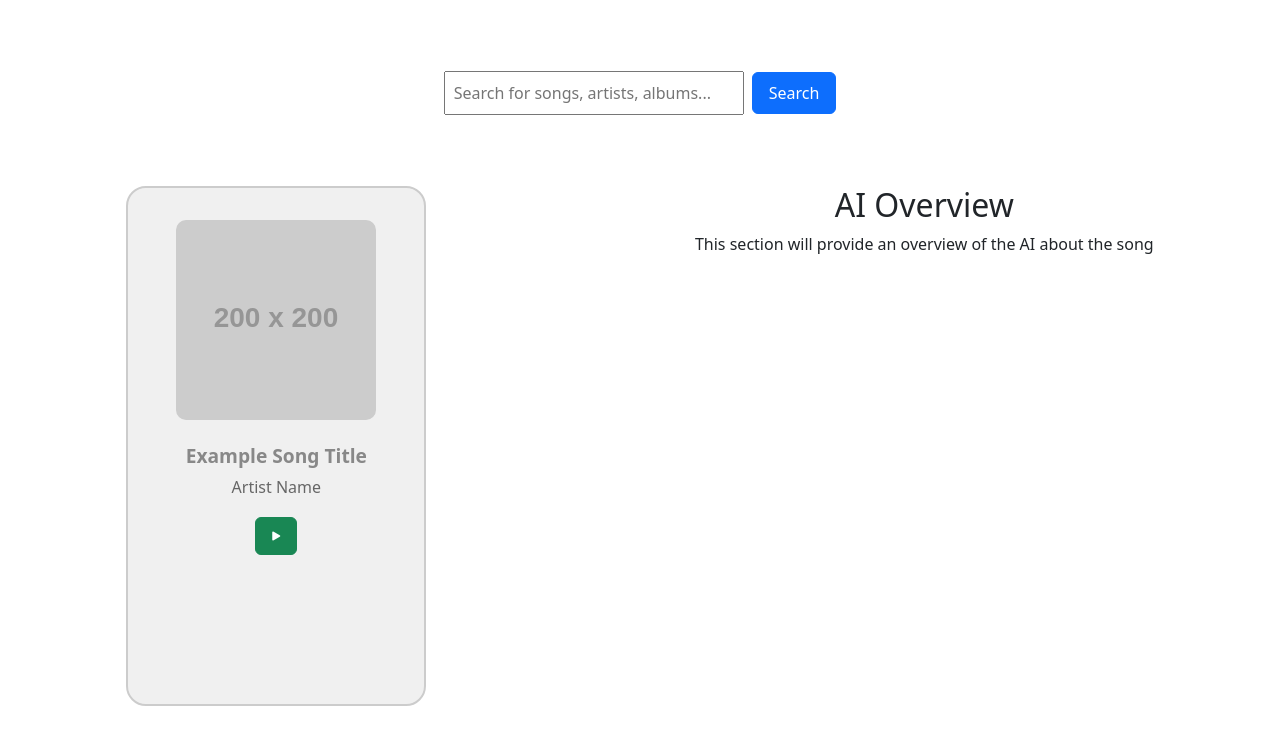
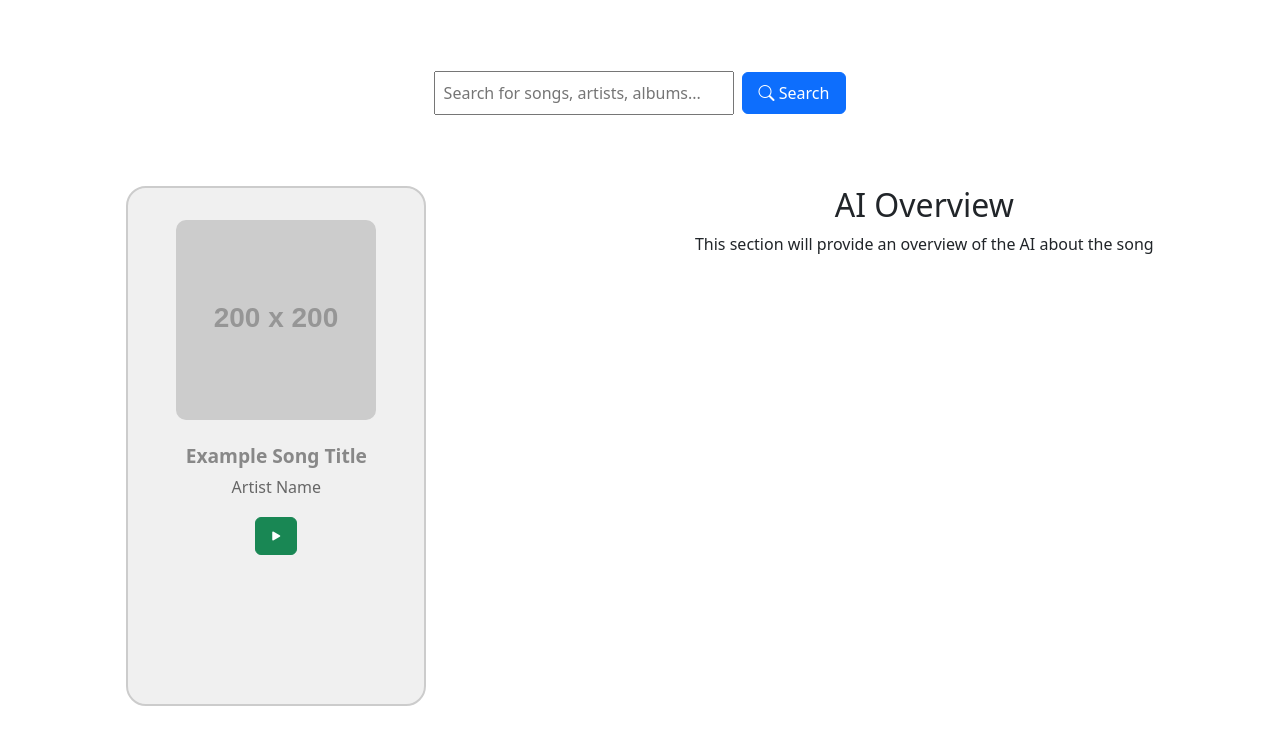
Before and after one commit to delima-justine/project-songify, an Angular app in the folder frontend/songify/: page /main-page in a window 1280 px wide. Shown: the top 744 px of the page. Built offline with nearby package versions, Linux system fonts and the light colour scheme.

Commit message:
changes(main-page): enhance search button with icon for improved UI

```diff
--- a/frontend/songify/src/app/main-page/main-page.html
+++ b/frontend/songify/src/app/main-page/main-page.html
@@ -4,7 +4,12 @@
     <div class="search-container">
       <div class="search-bar-container">
         <input type="text" placeholder="Search for songs, artists, albums..." />
-        <button type="button" class="btn btn-primary">Search</button>
+        <button
+          type="button"
+          class="btn btn-primary">
+            <i class="bi bi-search"></i>
+            Search
+        </button>
       </div>
     </div>
 
```
